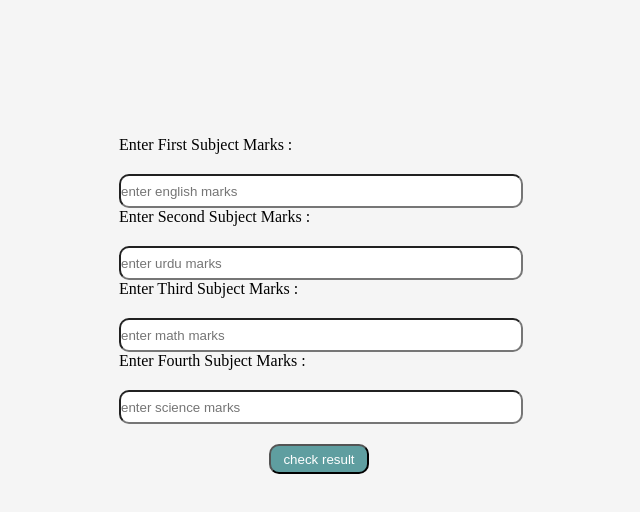
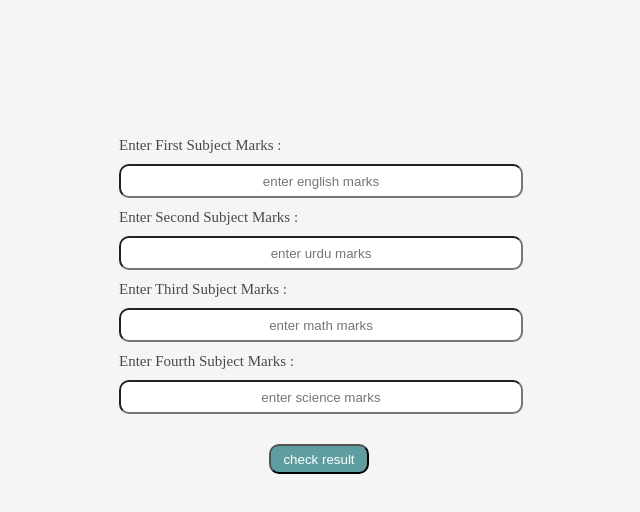
Before and after one commit to hamza8935/Grade-Calculator, a plain HTML site: page index.html in a window 1280 px wide. Shown: the top 512 px of the page, without its empty margins (359-999 px from the left). Drawn offline with Linux system fonts and the light colour scheme.

Commit message:
Update style.css

```diff
--- a/style.css
+++ b/style.css
@@ -12,10 +12,11 @@
     justify-content: center;
 }
 input{
-    margin-top: 20px;
+    margin-top: 10px;
     width: 400px;
     height: 30px;
     border-radius: 10px;
+    margin-bottom: 10px;
 
 }
 button{
@@ -39,3 +40,10 @@ h3{
     text-align: center;
     margin-top: 10px;
 }
+span{
+    font-size: 15px;
+    color: rgba(0, 0, 0, .7);
+}
+::placeholder{
+      text-align: center;
+}
```
